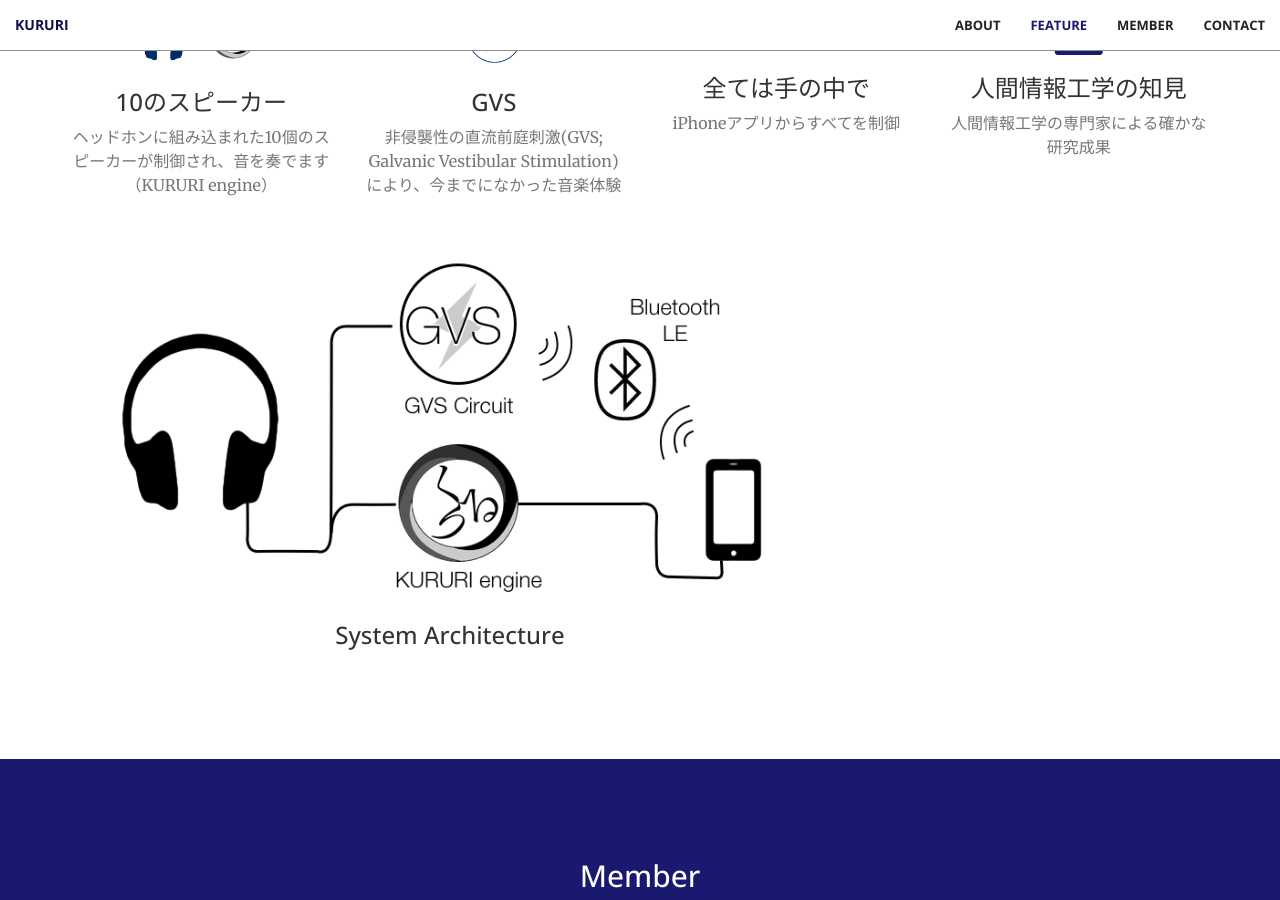
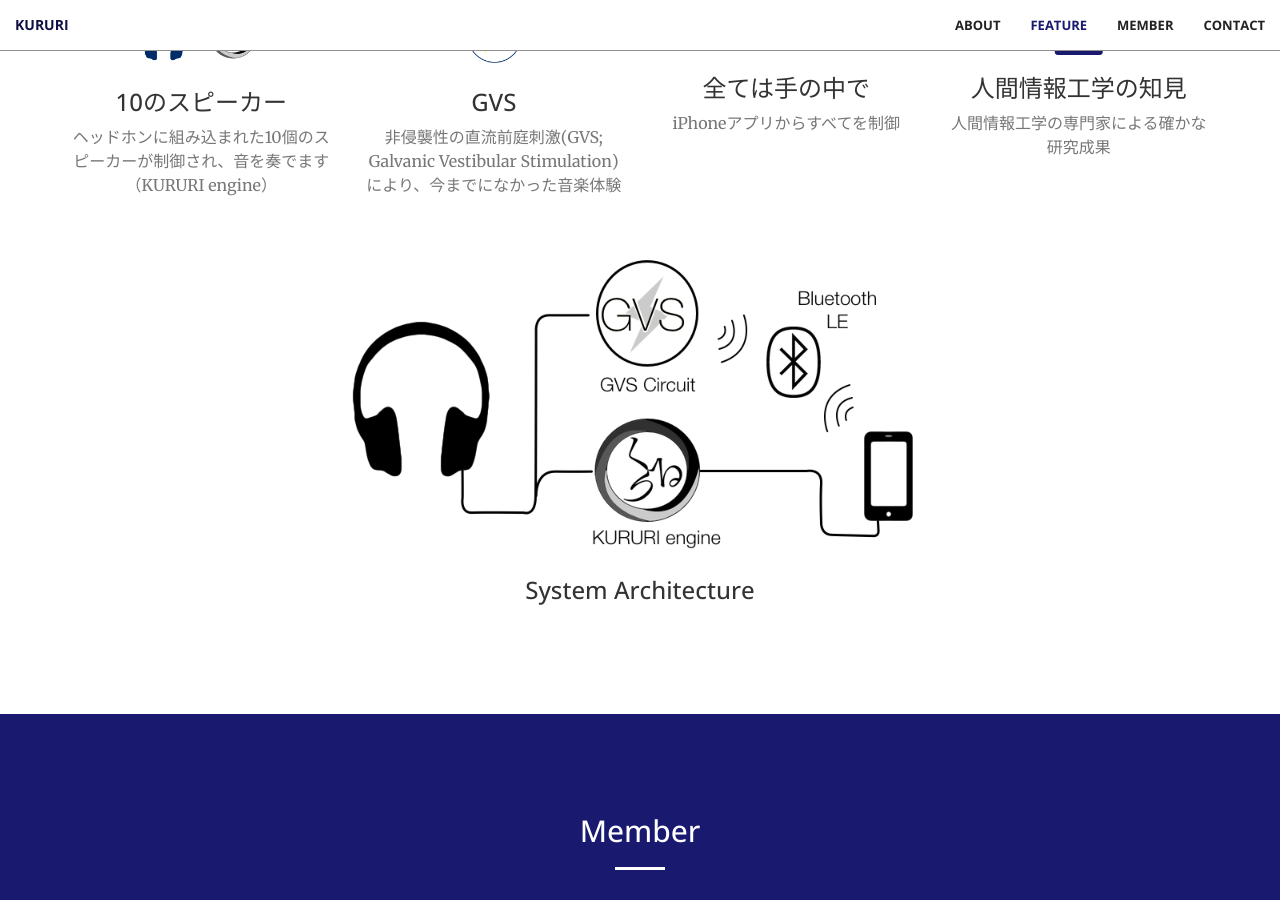
Before and after one commit to atmm/atmm.github.io, a Jekyll site: the page built from index.html, in a window 1280 px wide and 900 px high, scrolled down 1638 px. Built offline with Jekyll 4.4.1, drawn with Linux system fonts in a browser that asks for light colours.

Commit message:
layout fix

```diff
--- a/_includes/member.html
+++ b/_includes/member.html
@@ -5,8 +5,6 @@
                 <h2 class="section-heading">Member</h2>
                 <hr class="light">
 
-                  <div class="container">
-                      <div class="row">
                 <div class="col-lg-3 col-md-6 text-center">
                     <div class="service-box">
                         <!-- <img class="wow bounceIn" src="img/kururi_engine.png" height="70px" style="display:inline-block"></img> -->
@@ -37,8 +35,7 @@
                         <p class="text-muted">Web</p>
                     </div>
                 </div>
-                      </div>
-                  </div>
+
             </div>
         </div>
     </div>
--- a/_includes/services.html
+++ b/_includes/services.html
@@ -41,8 +41,8 @@
             </div>
         </div>
     </div>
-    <div class="container">
-        <div class="col-lg-8 col-lg-offset-4 text-center" style="margin:40px 0px 0px 0px;">
+    <div style="text-align:center;">
+        <div class="text-center" style="margin:40px 0px 0px 0px;width:50%;display:inline-block;">
             <img src="img/system.png" class="img-responsive"></img>
             <h3>System Architecture</h3>
         </div>
```
Lines whose indentation alone changed are shown as unchanged.
